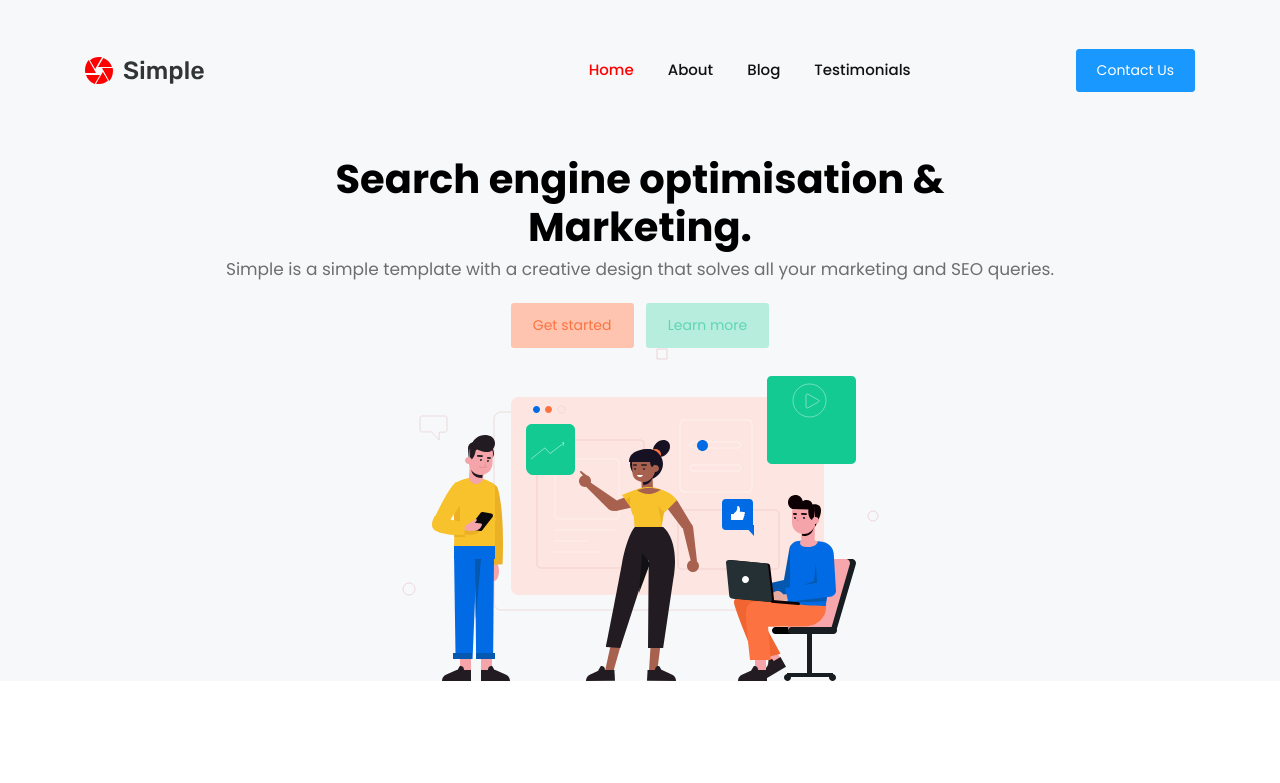
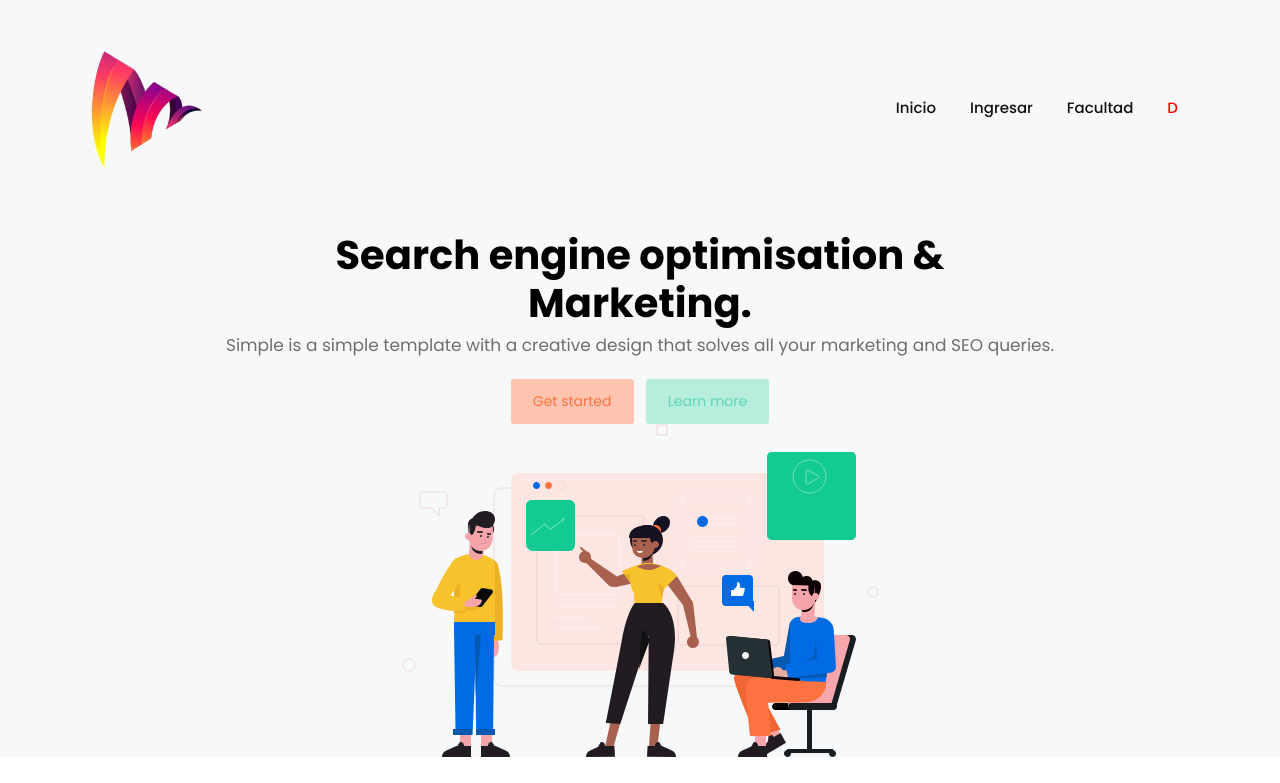
Before and after one commit to dagorret/fceapp-landing, a plain HTML site: page public/index.html in a window 1280 px wide. Shown: the top 783 px of the page. Drawn offline with Linux system fonts and the light colour scheme.

Commit message:
Add Logo and Main Nav Menu

```diff
--- a/public/index.html
+++ b/public/index.html
@@ -16,7 +16,7 @@
     <nav class="navbar navbar-expand-lg pl-3 pl-sm-0" id="navbar">
     <div class="container">
       <div class="navbar-brand-wrapper d-flex w-100">
-        <img src="inicio/images/Group2.svg" alt="">
+        <img src="inicio/images/logo-fceapp.png" alt="FCEapp" width="119" height="119">
         <button class="navbar-toggler ml-auto" type="button" data-toggle="collapse" data-target="#navbarSupportedContent" aria-controls="navbarSupportedContent" aria-expanded="false" aria-label="Toggle navigation">
           <span class="mdi mdi-menu navbar-toggler-icon"></span>
         </button>
@@ -32,19 +32,16 @@
             </button>
           </li>
           <li class="nav-item">
-            <a class="nav-link" href="#header-section">Home <span class="sr-only">(current)</span></a>
+            <a class="nav-link" href="#header-section">Inicio <span class="sr-only">(current)</span></a>
           </li>
           <li class="nav-item">
-            <a class="nav-link" href="#features-section">About</a>
+            <a class="nav-link" href="#features-section">Ingresar</a>
           </li>
           <li class="nav-item">
-            <a class="nav-link" href="#digital-marketing-section">Blog</a>
+            <a class="nav-link" href="#digital-marketing-section">Facultad</a>
           </li>
           <li class="nav-item">
-            <a class="nav-link" href="#feedback-section">Testimonials</a>
-          </li>
-          <li class="nav-item btn-contact-us pl-4 pl-lg-0">
-            <button class="btn btn-info" data-toggle="modal" data-target="#exampleModal">Contact Us</button>
+            <a class="nav-link" href="#feedback-section">D</a>
           </li>
         </ul>
       </div>
```
Also changed, not shown: public/inicio/images/logo-fceapp-original.png (added), public/inicio/images/logo-fceapp.png (added).
